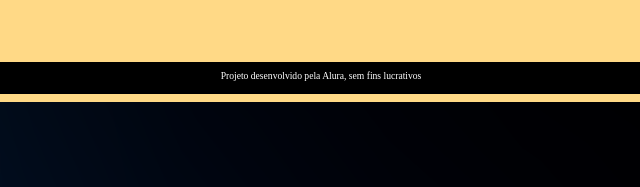
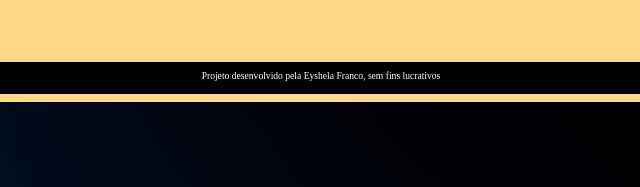
Before and after one commit to Eyshe1a/4bimestre_Projeto3, a plain HTML site: page index.html in a window 1280 px wide. Shown: the part 706-893 px from the top of the page, 327-967 px from the left. Drawn offline with Linux system fonts and the light colour scheme.

Commit message:
finalizando o projeto

```diff
--- a/index.html
+++ b/index.html
@@ -23,7 +23,7 @@
         </section>
     </main>
     <footer>
-        <p>Projeto desenvolvido pela Alura, sem fins lucrativos</p>
+        <p>Projeto desenvolvido pela Eyshela Franco, sem fins lucrativos</p>
     </footer>
     <script src="app.js"></script>
     <script src="perguntas.js"></script>
```
